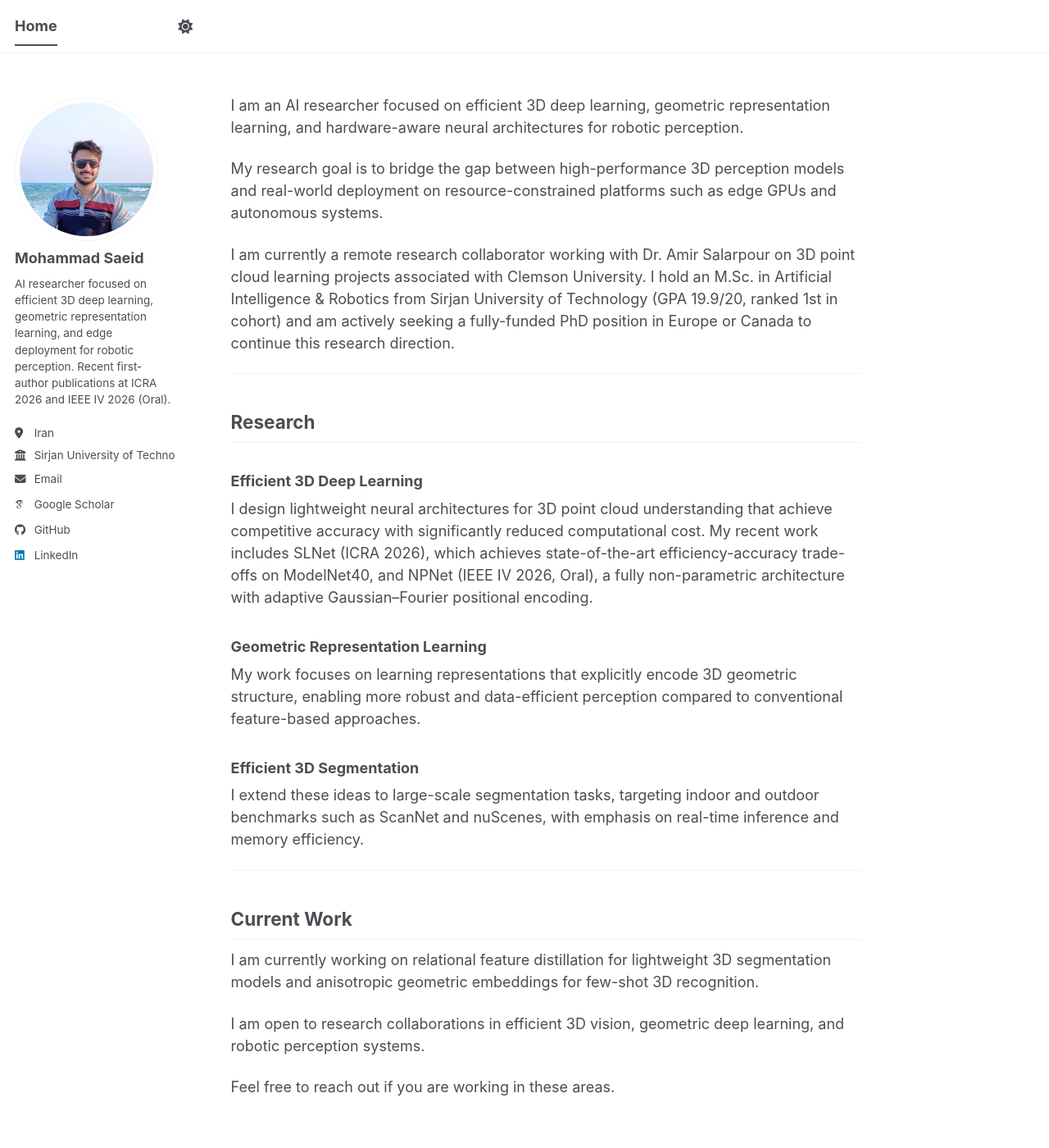
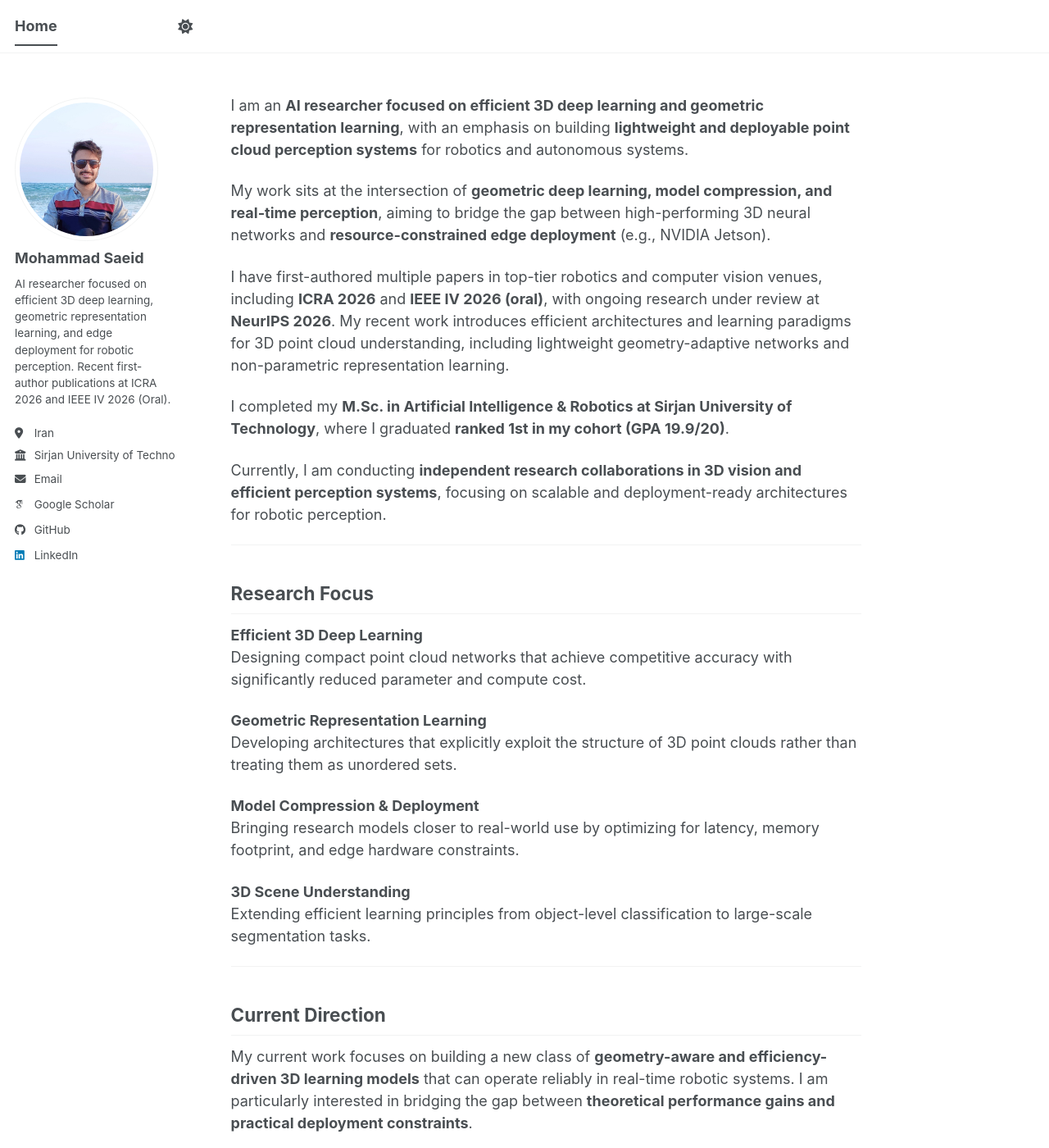
Before and after one commit to m-saeid/m-saeid.github.io, a Jekyll site: the page built from _pages/about.md, in a window 1280 px wide and 1400 px high. Shown: the whole window at 82% size. Built offline with Jekyll 4.4.1, drawn with Linux system fonts in a browser that asks for light colours; some web fonts are replaced; a script bundle is joined from its source files by our own code; library files that are not in the unit come from our copies; some of the changed text lies outside the part shown.

Commit message:
Update about.md

```diff
--- a/_pages/about.md
+++ b/_pages/about.md
@@ -8,31 +8,36 @@ redirect_from:
   - /about.html
 ---
 
-I am an AI researcher focused on efficient 3D deep learning, geometric representation learning, and hardware-aware neural architectures for robotic perception.
+I am an **AI researcher focused on efficient 3D deep learning and geometric representation learning**, with an emphasis on building **lightweight and deployable point cloud perception systems** for robotics and autonomous systems.
 
-My research goal is to bridge the gap between high-performance 3D perception models and real-world deployment on resource-constrained platforms such as edge GPUs and autonomous systems.
+My work sits at the intersection of **geometric deep learning, model compression, and real-time perception**, aiming to bridge the gap between high-performing 3D neural networks and **resource-constrained edge deployment** (e.g., NVIDIA Jetson).
 
-I am currently a remote research collaborator working with Dr. Amir Salarpour on 3D point cloud learning projects associated with Clemson University. I hold an M.Sc. in Artificial Intelligence & Robotics from Sirjan University of Technology (GPA 19.9/20, ranked 1st in cohort) and am actively seeking a fully-funded PhD position in Europe or Canada to continue this research direction.
+I have first-authored multiple papers in top-tier robotics and computer vision venues, including **ICRA 2026** and **IEEE IV 2026 (oral)**, with ongoing research under review at **NeurIPS 2026**. My recent work introduces efficient architectures and learning paradigms for 3D point cloud understanding, including lightweight geometry-adaptive networks and non-parametric representation learning.
+
+I completed my **M.Sc. in Artificial Intelligence & Robotics at Sirjan University of Technology**, where I graduated **ranked 1st in my cohort (GPA 19.9/20)**.
+
+Currently, I am conducting **independent research collaborations in 3D vision and efficient perception systems**, focusing on scalable and deployment-ready architectures for robotic perception.
 
 ---
 
-## Research
+## Research Focus
 
-### Efficient 3D Deep Learning
-I design lightweight neural architectures for 3D point cloud understanding that achieve competitive accuracy with significantly reduced computational cost. My recent work includes SLNet (ICRA 2026), which achieves state-of-the-art efficiency-accuracy trade-offs on ModelNet40, and NPNet (IEEE IV 2026, Oral), a fully non-parametric architecture with adaptive Gaussian–Fourier positional encoding.
+**Efficient 3D Deep Learning**
+Designing compact point cloud networks that achieve competitive accuracy with significantly reduced parameter and compute cost.
 
-### Geometric Representation Learning
-My work focuses on learning representations that explicitly encode 3D geometric structure, enabling more robust and data-efficient perception compared to conventional feature-based approaches.
+**Geometric Representation Learning**
+Developing architectures that explicitly exploit the structure of 3D point clouds rather than treating them as unordered sets.
 
-### Efficient 3D Segmentation
-I extend these ideas to large-scale segmentation tasks, targeting indoor and outdoor benchmarks such as ScanNet and nuScenes, with emphasis on real-time inference and memory efficiency.
+**Model Compression & Deployment**
+Bringing research models closer to real-world use by optimizing for latency, memory footprint, and edge hardware constraints.
+
+**3D Scene Understanding**
+Extending efficient learning principles from object-level classification to large-scale segmentation tasks.
 
 ---
 
-## Current Work
+## Current Direction
 
-I am currently working on relational feature distillation for lightweight 3D segmentation models and anisotropic geometric embeddings for few-shot 3D recognition.
+My current work focuses on building a new class of **geometry-aware and efficiency-driven 3D learning models** that can operate reliably in real-time robotic systems. I am particularly interested in bridging the gap between **theoretical performance gains and practical deployment constraints**.
 
-I am open to research collaborations in efficient 3D vision, geometric deep learning, and robotic perception systems.
-
-Feel free to reach out if you are working in these areas.
+I am actively seeking **PhD opportunities** in Europe and North America to further develop this direction in collaboration with research groups working on **robot perception, geometric deep learning, and efficient AI systems**.
```
